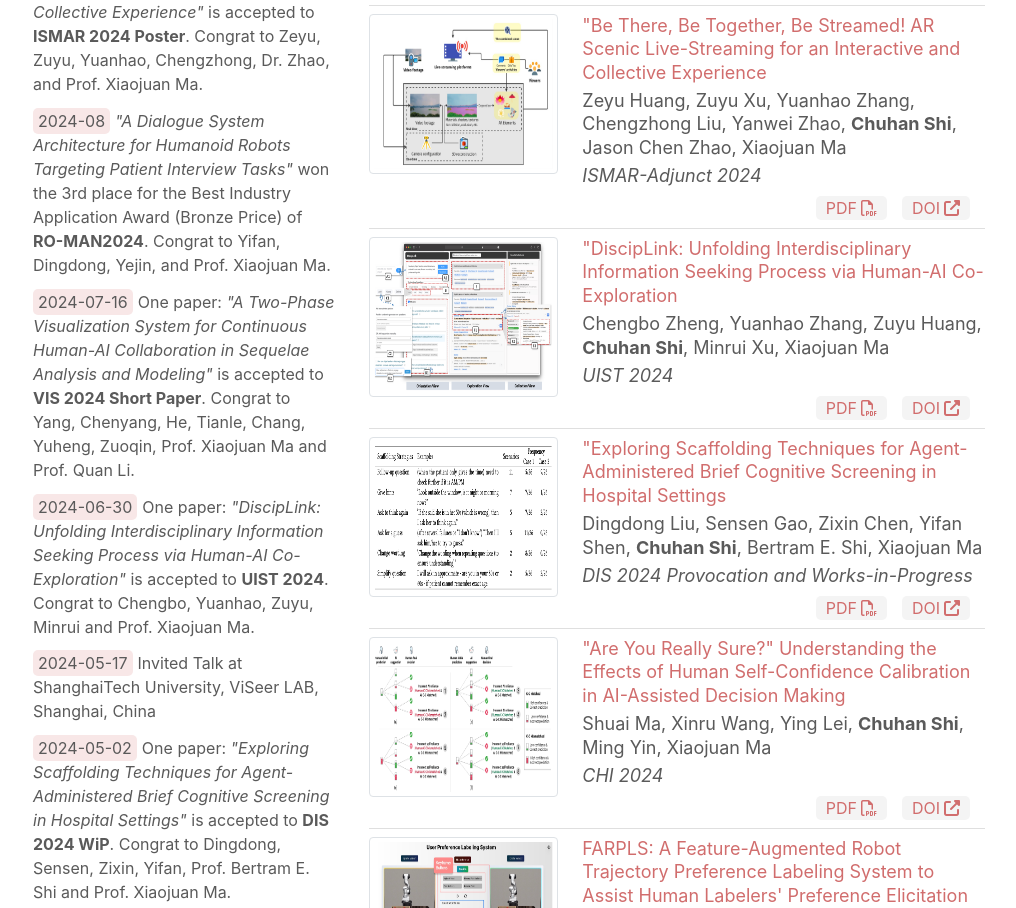
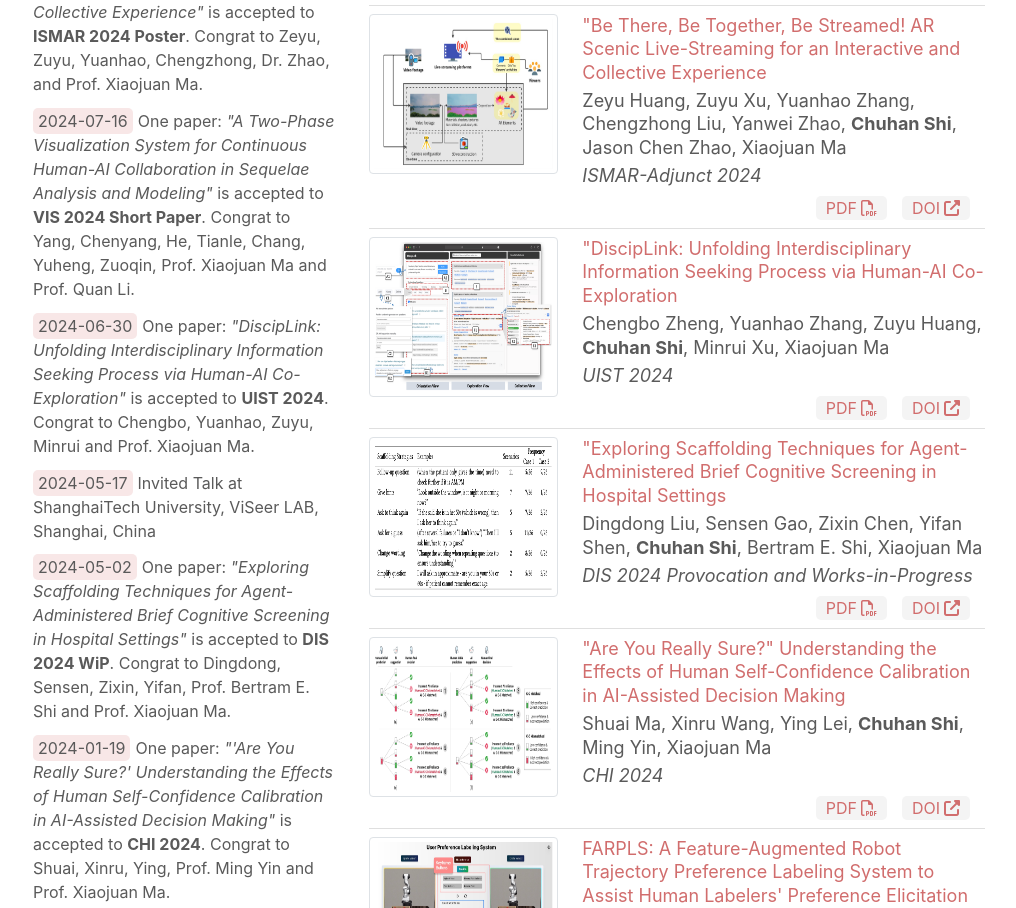
Before and after one commit to shichuhan/shichuhan.github.io, a plain HTML site: page index.html in a window 1280 px wide. Shown: the part 1000-1908 px from the top of the page, without its empty margins (131-1147 px from the left). Drawn offline with nearby package versions, Linux system fonts and the light colour scheme.

Commit message:
Update index.html

```diff
--- a/index.html
+++ b/index.html
@@ -38,7 +38,6 @@
           <p><div class="attending-date">2025-03-15</div><div class="attending-event">One paper: <em>"SynthLens: Visual Analytics for Facilitating Multi-step Synthetic Route Design"</em> is accepted to <strong>TVCG 2025</strong>. Congrat to Qipeng, Rui, Shaolun, Xiaofu, and Prof. Min Zhu.</div></p>
           <p><div class="attending-date">2024-11-28</div><div class="attending-event">One paper: <em>"ComViewer: An Interactive Visual Tool to Help Viewers Seek Social Support in Online Mental Health Communities"</em> is accepted to <strong>CSCW 2025</strong>. Congrat to Shiwei, Mingxiang, and Prof. Zhenhui Peng.</div></p>
           <p><div class="attending-date">2024-08-15</div><div class="attending-event">One paper: <em>"Be There, Be Together, Be Streamed! AR Scenic Live-Streaming for an Interactive and Collective Experience"</em> is accepted to <strong>ISMAR 2024 Poster</strong>. Congrat to Zeyu, Zuyu, Yuanhao, Chengzhong, Dr. Zhao, and Prof. Xiaojuan Ma.</div></p>
-          <p><div class="attending-date">2024-08</div><div class="attending-event"><em>"A Dialogue System Architecture for Humanoid Robots Targeting Patient Interview Tasks"</em> won the 3rd place for the Best Industry Application Award (Bronze Price) of <strong>RO-MAN2024</strong>. Congrat to Yifan, Dingdong, Yejin, and Prof. Xiaojuan Ma.</div></p>
           <p><div class="attending-date">2024-07-16</div><div class="attending-event">One paper: <em>"A Two-Phase Visualization System for Continuous Human-AI Collaboration in Sequelae Analysis and Modeling"</em> is accepted to <strong>VIS 2024 Short Paper</strong>. Congrat to Yang, Chenyang, He, Tianle, Chang, Yuheng, Zuoqin, Prof. Xiaojuan Ma and Prof. Quan Li.</div></p>
           <p><div class="attending-date">2024-06-30</div><div class="attending-event">One paper: <em>"DiscipLink: Unfolding Interdisciplinary Information Seeking Process via Human-AI Co-Exploration"</em> is accepted to <strong>UIST 2024</strong>. Congrat to Chengbo, Yuanhao, Zuyu, Minrui and Prof. Xiaojuan Ma.</div></p>
           <p><div class="attending-date">2024-05-17</div><div class="attending-event">Invited Talk at ShanghaiTech University, ViSeer LAB, Shanghai, China</div></p>
@@ -531,9 +530,6 @@
             <div class="col">
               <ul class="list-group list-group-flush">
                 <li class="list-group-item px-0">
-                  <p>The 3rd place for the Best Industry Application Award (Bronze Price) in RO-MAN2024 (2024.08)</p>
-                </li>
-                <li class="list-group-item px-0">
                   <p>Postgraduate Scholarship in the HKUST (2019.09 - 2023.08)</p>
                 </li>
                 <li class="list-group-item px-0">
```
